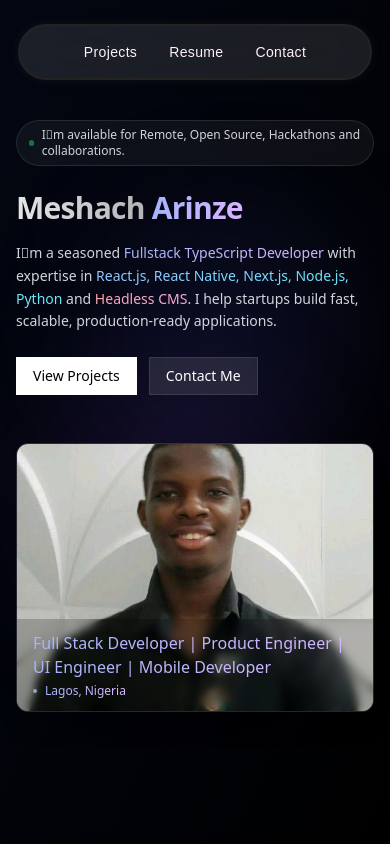
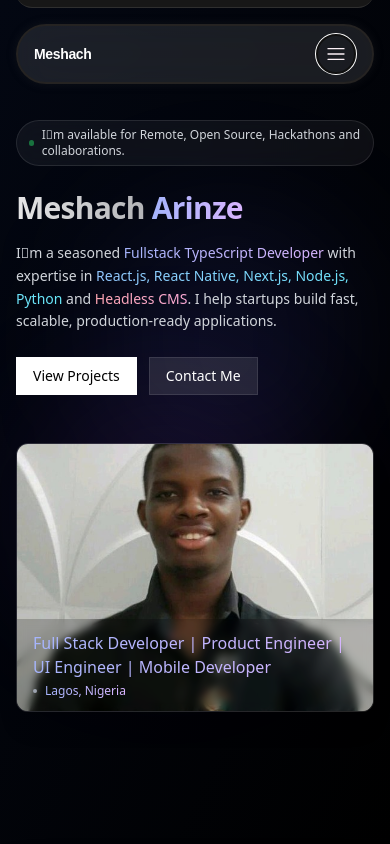
Before and after one commit to meshach567/meshachportfoliodev, a Next.js app: page / in a window 390 px wide. Shown: the top 844 px of the page. Built offline with nearby package versions, Linux system fonts and the light colour scheme.

Commit message:
fix: fixed elint error caused by aria labelled

```diff
--- a/components/shared/Navbar.tsx
+++ b/components/shared/Navbar.tsx
@@ -1,14 +1,109 @@
+"use client";
+
 import Link from "next/link"; // Import Link from Next.js
 import {
   navigationOnLargeScreen,
   navigationOnMobile,
 } from "@/constants/navigation";
+import { useEffect, useRef, useState } from "react";
+import { HamburgerMenuIcon, Cross2Icon } from "@radix-ui/react-icons";
+import { usePathname } from "next/navigation";
 
 const Navbar = () => {
+  const [open, setOpen] = useState(false);
+  const pathname = usePathname();
+  const toggleButtonRef = useRef<HTMLButtonElement | null>(null);
+  const drawerRef = useRef<HTMLDivElement | null>(null);
+  const closeButtonRef = useRef<HTMLButtonElement | null>(null);
+  const previouslyFocusedElementRef = useRef<Element | null>(null);
+
+  // Close on route change
+  useEffect(() => {
+    setOpen(false);
+  }, [pathname]);
+
+  // Body scroll lock and focus management
+  useEffect(() => {
+    if (open) {
+      previouslyFocusedElementRef.current = document.activeElement;
+      document.body.style.overflow = "hidden";
+      // Focus the close button after render
+      requestAnimationFrame(() => {
+        closeButtonRef.current?.focus();
+      });
+    } else {
+      document.body.style.overflow = "";
+      // Restore focus to toggle
+      if (toggleButtonRef.current) toggleButtonRef.current.focus();
+    }
+
+    return () => {
+      document.body.style.overflow = "";
+    };
+  }, [open]);
+
+  // Escape to close and Tab focus trap
+  useEffect(() => {
+    if (!open) return;
+
+    const handleKeyDown = (event: KeyboardEvent) => {
+      if (event.key === "Escape") {
+        event.preventDefault();
+        setOpen(false);
+        return;
+      }
+
+      if (event.key === "Tab") {
+        const container = drawerRef.current;
+        if (!container) return;
+        const focusableSelectors = [
+          'a[href]',
+          'button:not([disabled])',
+          'textarea:not([disabled])',
+          'input[type="text"]:not([disabled])',
+          'input[type="radio"]:not([disabled])',
+          'input[type="checkbox"]:not([disabled])',
+          'select:not([disabled])',
+          '[tabindex]:not([tabindex="-1"])',
+        ].join(',');
+        const focusable = Array.from(
+          container.querySelectorAll<HTMLElement>(focusableSelectors)
+        ).filter((el) => !el.hasAttribute('disabled') && !el.getAttribute('aria-hidden'));
+
+        if (focusable.length === 0) return;
+
+        const firstEl = focusable[0];
+        const lastEl = focusable[focusable.length - 1];
+        const active = document.activeElement as HTMLElement | null;
+        const isShift = event.shiftKey;
+
+        if (!active) return;
+
+        if (!isShift && active === lastEl) {
+          event.preventDefault();
+          firstEl.focus();
+        } else if (isShift && active === firstEl) {
+          event.preventDefault();
+          lastEl.focus();
+        }
+      }
+    };
+
+    document.addEventListener("keydown", handleKeyDown);
+    return () => document.removeEventListener("keydown", handleKeyDown);
+  }, [open]);
+
   return (
-    <div className="fixed z-50 top-6 inset-x-0 mx-auto w-fit">
-      {/* ON LARGE SCREEN DEVICES */}
-      <nav className="hidden md:block lg:block backdrop-blur-xl bg-white/10 rounded-full text-pink-50 font-sans text-sm pr-3 pl-7 py-2 navbar border border-white/20 shadow-[0_8px_32px_0_rgba(31,38,135,0.37)]">
+    <div className="fixed z-50 top-6 inset-x-0 mx-auto w-full px-4 sm:px-6 lg:px-8">
+      <div className="mx-auto max-w-7xl">
+        <div className="flex items-center justify-between backdrop-blur-xl bg-white/10 rounded-full text-pink-50 font-sans text-sm px-4 py-2 navbar border border-white/20 shadow-[0_8px_32px_0_rgba(31,38,135,0.37)]">
+          {/* Brand */}
+          <Link href="/" className="font-semibold tracking-tight text-white">
+            Meshach
+          </Link>
+
+          {/* Desktop nav */}
+          <nav className="hidden md:block lg:block">
             <ul className="flex flex-row items-center gap-x-8 cursor-pointer tracking-wide">
               {navigationOnLargeScreen.map((nav, index) => (
                 <Link
@@ -25,32 +120,93 @@ const Navbar = () => {
                 </Link>
               ))}
               <Link href="mailto:meshacharinze@gmail.com">
-            <li className="backdrop-blur-xl bg-white/10 text-white rounded-full px-4 py-2 transition duration-300 ease-in-out hover:bg-white/20 border border-white/20">
+                <li className="ml-2 backdrop-blur-xl bg-white/10 text-white rounded-full px-4 py-2 transition duration-300 ease-in-out hover:bg-white/20 border border-white/20">
                   <span className="animate-pulse-ring inline-block bg-green-600 rounded-full w-2 h-2 mr-2"></span>
                   Let&apos;s Work
                 </li>
               </Link>
             </ul>
           </nav>
-      {/* ON MOBILE DEVICES */}
-      <nav className="md:hidden lg:hidden backdrop-blur-xl bg-white/10 rounded-full text-pink-50 font-sans text-sm py-4 px-16 navbar nav-mobile border border-white/20 shadow-[0_8px_32px_0_rgba(31,38,135,0.37)]">
-        <ul className="flex flex-row items-center gap-x-8 cursor-pointer tracking-wide">
+
+          {/* Mobile toggle */}
+          <button
+            className="md:hidden inline-flex items-center justify-center rounded-full w-10 h-10 border border-white/20 hover:bg-white/10 transition"
+            aria-controls="mobile-menu"
+            aria-haspopup="menu"
+            data-state={open ? 'open' : 'closed'}
+            aria-label="Toggle navigation menu"
+            onClick={() => setOpen((v) => !v)}
+            ref={toggleButtonRef}
+          >
+            {open ? (
+              <Cross2Icon className="w-5 h-5" />
+            ) : (
+              <HamburgerMenuIcon className="w-5 h-5" />
+            )}
+            <span className="sr-only">Toggle menu</span>
+          </button>
+        </div>
+
+        {/* Mobile overlay and drawer */}
+        <div
+          className={`md:hidden fixed inset-0 z-40 ${open ? 'pointer-events-auto' : 'pointer-events-none'}`}
+          aria-hidden="true"
+        >
+          {/* Backdrop */}
+          <div
+            className={`absolute inset-0 bg-black/40 transition-opacity duration-300 ${open ? 'opacity-100' : 'opacity-0'}`}
+            onClick={() => setOpen(false)}
+          />
+          {/* Drawer */}
+          <div
+            id="mobile-menu"
+            role="dialog"
+            aria-modal="true"
+            aria-labelledby="mobile-menu-title"
+            tabIndex={-1}
+            ref={drawerRef}
+            className={`absolute top-0 left-0 right-0 bg-neutral-900 border-b border-white/10 rounded-b-2xl mx-4 mt-2 overflow-hidden transform transition-transform duration-300 ${
+              open ? 'translate-y-0' : '-translate-y-full'
+            }`}
+          >
+            <div className="py-6 px-6 relative">
+              <h2 id="mobile-menu-title" className="sr-only">Mobile menu</h2>
+              <button
+                aria-label="Close menu"
+                onClick={() => setOpen(false)}
+                className="absolute top-4 right-4 inline-flex items-center justify-center rounded-full w-10 h-10 border border-white/20 hover:bg-white/10 transition text-white"
+                ref={closeButtonRef}
+              >
+                <Cross2Icon className="w-5 h-5" />
+                <span className="sr-only">Close menu</span>
+              </button>
+              <ul className="flex flex-col items-start gap-y-4 cursor-pointer tracking-wide text-white/90">
                 {navigationOnMobile.map((mobileNav, index) => (
                   <Link
                     key={index}
                     href={mobileNav.href}
+                    onClick={() => setOpen(false)}
                     {...(mobileNav.name === "Resume" && {
                       target: "_blank",
                       rel: "noopener noreferrer",
                     })}
                   >
-              <li className="hover:text-pink-300 transition duration-300 ease-in-out">
+                    <li className="hover:text-white transition">
                       {mobileNav.name}
                     </li>
                   </Link>
                 ))}
+                <Link href="mailto:meshacharinze@gmail.com" onClick={() => setOpen(false)}>
+                  <li className="mt-2 inline-flex items-center backdrop-blur-xl bg-white/10 text-white rounded-full px-4 py-2 transition duration-300 ease-in-out hover:bg-white/20 border border-white/20">
+                    <span className="animate-pulse-ring inline-block bg-green-600 rounded-full w-2 h-2 mr-2"></span>
+                    Let&apos;s Work
+                  </li>
+                </Link>
               </ul>
-      </nav>
+            </div>
+          </div>
+        </div>
+      </div>
     </div>
   );
 };
```
Lines whose indentation alone changed are shown as unchanged.
